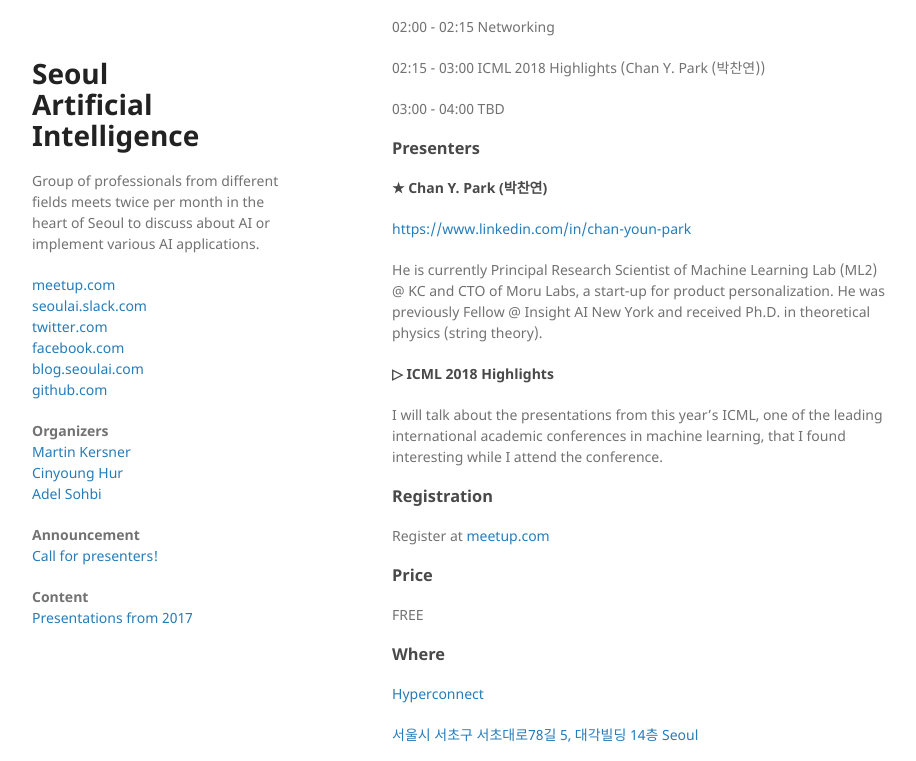
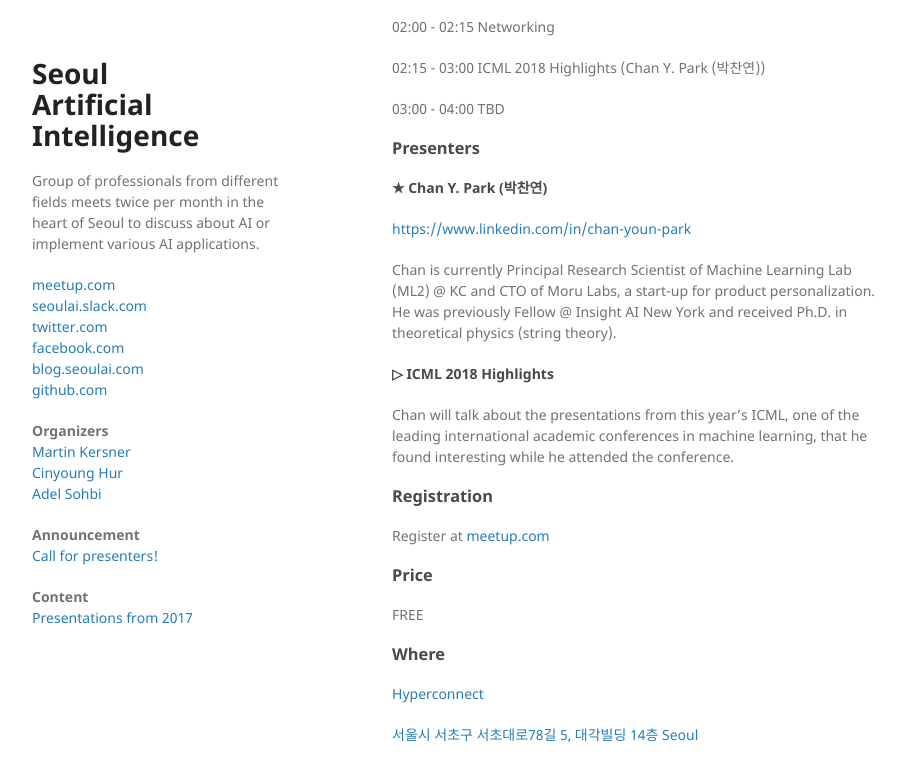
Before and after one commit to martinkersner/seoul-artificial-intelligence-meetup, a Jekyll site: the page built from docs/index.md, in a window 1280 px wide and 900 px high, scrolled down 368 px, cut to the strip 0-761 px from the top of the window. Shown: the whole strip, without its empty margins (178-1094 px from the left). Built offline with Jekyll 4.4.1, drawn with Linux system fonts in a browser that asks for light colours.

Commit message:
I -> chan or he

```diff
--- a/docs/index.md
+++ b/docs/index.md
@@ -44,12 +44,12 @@
 #### ★ Chan Y. Park (박찬연)
 [https://www.linkedin.com/in/chan-youn-park](https://www.linkedin.com/in/chan-youn-park)
 
-He is currently Principal Research Scientist of Machine Learning Lab (ML2) @ KC and CTO of Moru Labs, a start-up for product personalization.
+Chan is currently Principal Research Scientist of Machine Learning Lab (ML2) @ KC and CTO of Moru Labs, a start-up for product personalization.
 He was previously Fellow @ Insight AI New York and received Ph.D. in theoretical physics (string theory).
 
 
 #### ▷ ICML 2018 Highlights
-I will talk about the presentations from this year's ICML, one of the leading international academic conferences in machine learning, that I found interesting while I attend the conference.
+Chan will talk about the presentations from this year's ICML, one of the leading international academic conferences in machine learning, that he found interesting while he attended the conference.
 
 
 <!--### Details-->
```
